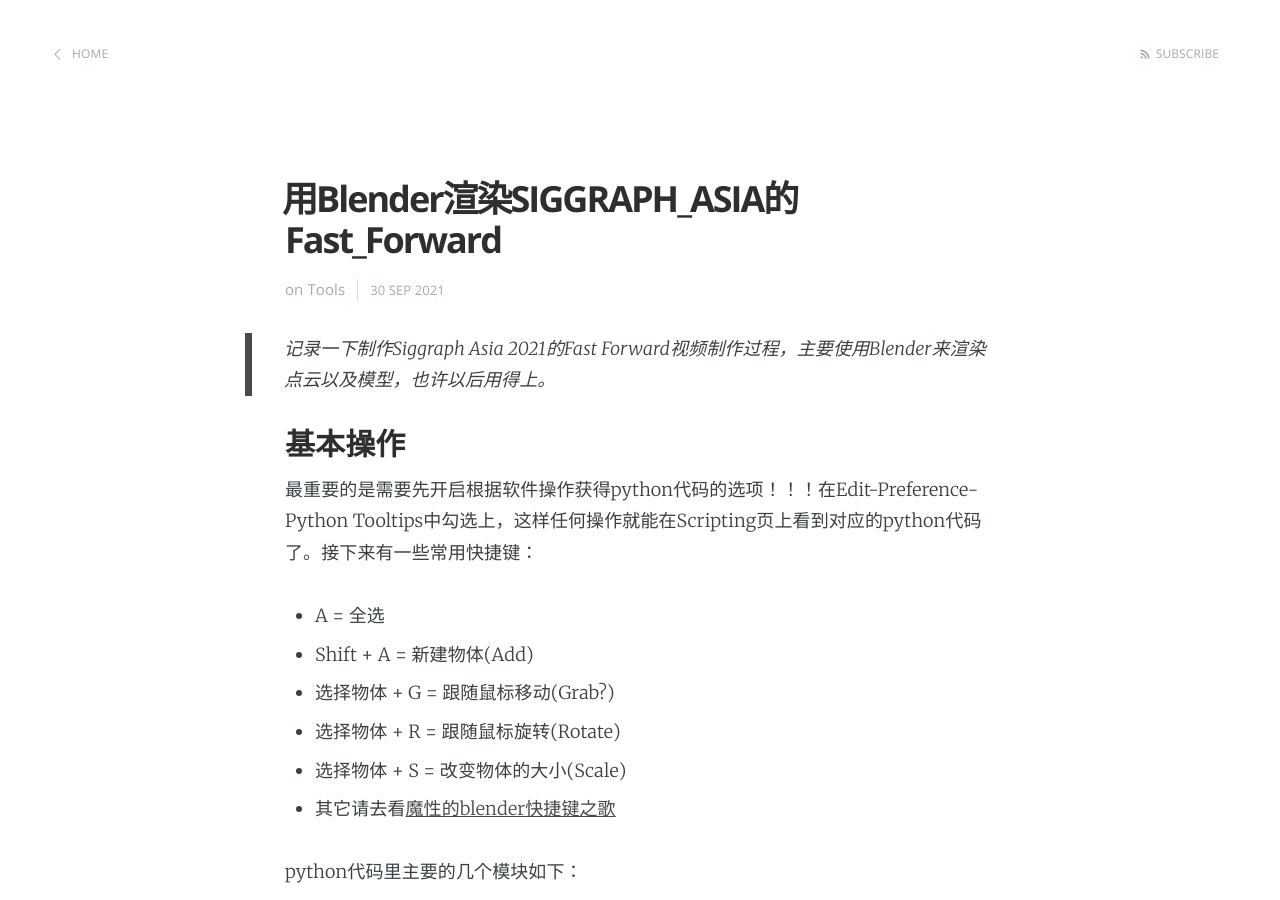
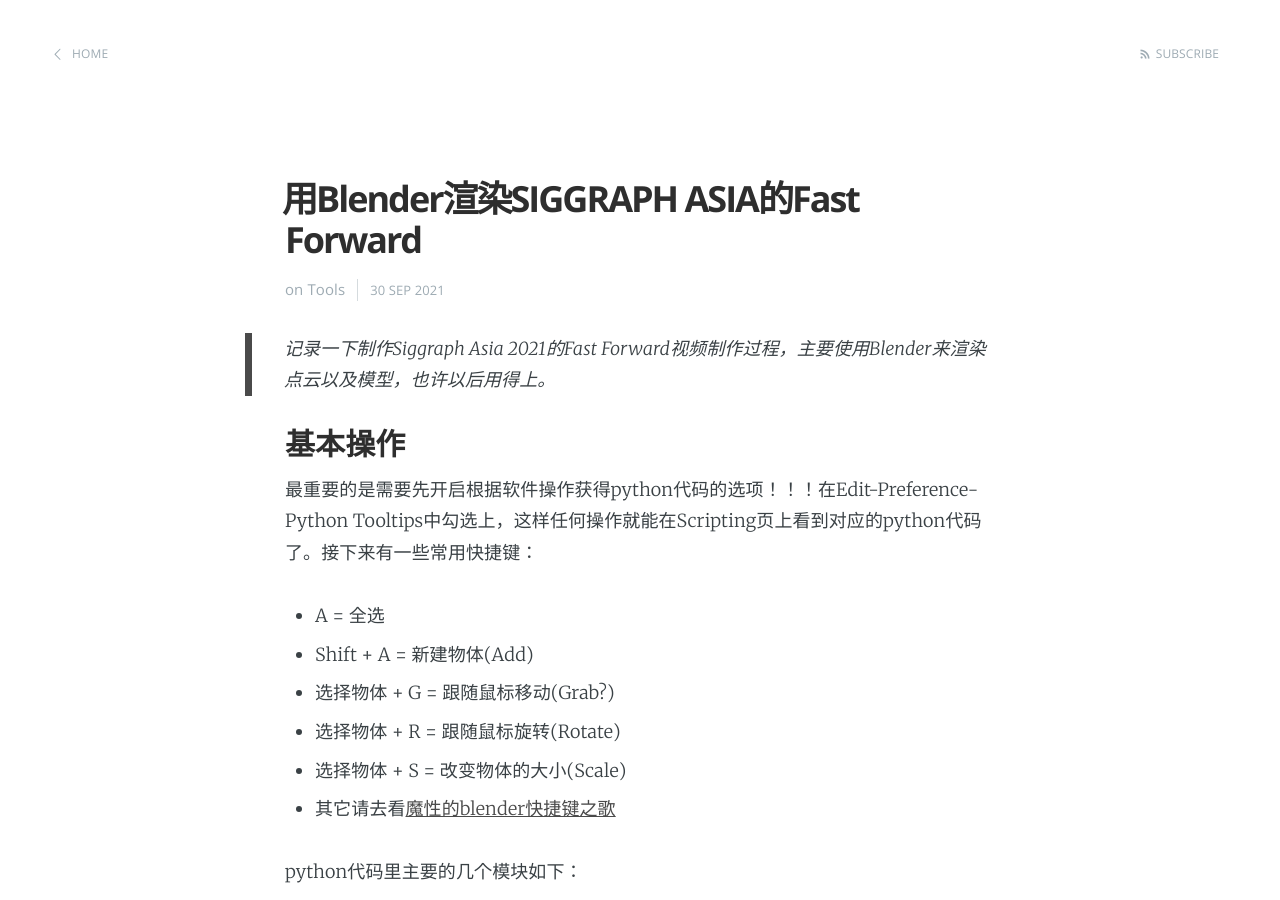
Before and after one commit to marktube/marktube.github.io, a Jekyll site: the page built from _posts/2021-09-30-Blender-rendering.markdown, in a window 1280 px wide and 900 px high. Built offline with Jekyll 4.4.1, drawn with Linux system fonts in a browser that asks for light colours; comment, search, counter and statistics services are not loaded.

```diff
--- a/_posts/2021-09-30-Blender-rendering.markdown
+++ b/_posts/2021-09-30-Blender-rendering.markdown
@@ -1,6 +1,6 @@
 ---
 layout: post
-title: 用Blender渲染SIGGRAPH_ASIA的Fast_Forward
+title: "用Blender渲染SIGGRAPH ASIA的Fast Forward"
 date: 2021-09-30 09:15
 disqus: true
 categories: Tools
```
